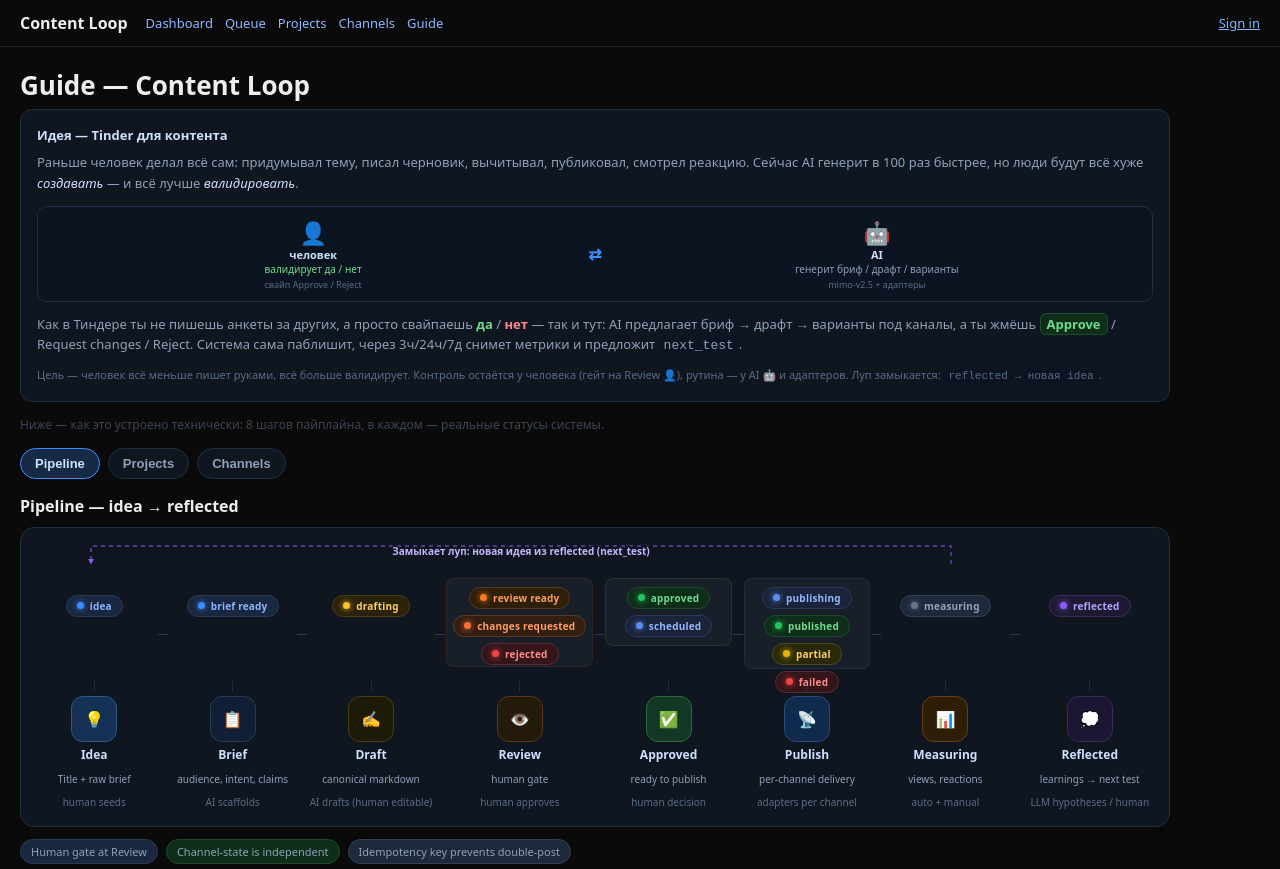
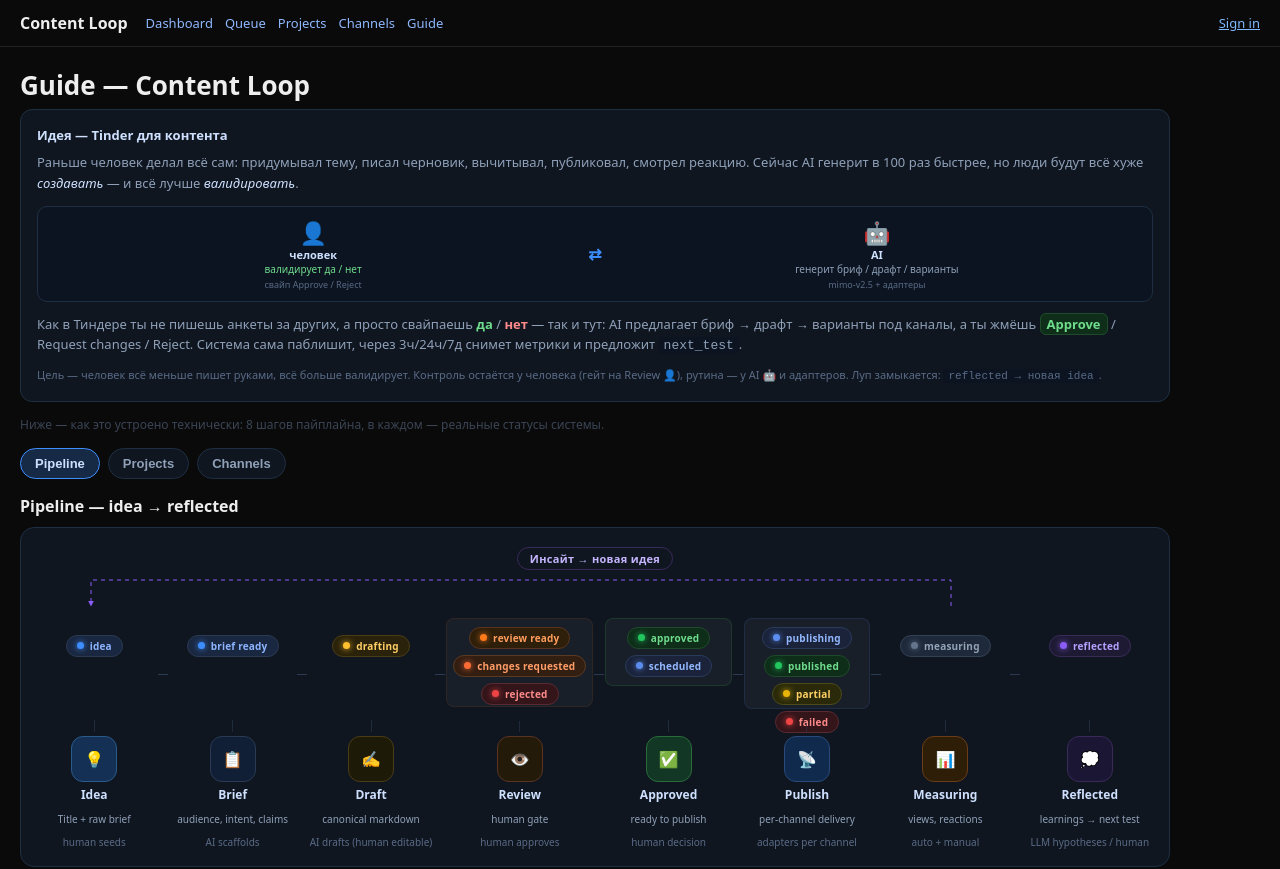
Before and after one commit to ai-synthetix/content-loop, a Next.js app in the folder web/: page /guide in a window 1280 px wide. Shown: the top 869 px of the page. Built offline with nearby package versions, Linux system fonts and the light colour scheme; no server answers.

Commit message:
fix(guide): human loop label above arrow, taller vertical ends, top spacing

```diff
--- a/web/app/guide/page.tsx
+++ b/web/app/guide/page.tsx
@@ -95,16 +95,16 @@ export default function GuidePage() {
           <h2 style={{ fontSize: 16, margin: "10px 0 10px" }}>Pipeline — idea → reflected</h2>
 
           <div style={{ background: "#0f1620", border: "1px solid #1e2f44", borderRadius: 14, padding: "14px 10px 18px", overflowX: "auto" }}>
-            <svg viewBox="0 0 980 28" width={980} height={28} style={{ display: "block", marginBottom: 8 }}>
+            <div style={{ textAlign: "center", marginBottom: 6, marginTop: 4 }}>
+              <span style={{ background: "#0f1620", border: "1px solid #3a2a5a", borderRadius: 20, padding: "3px 12px", fontSize: 11, fontWeight: 600, color: "#c4b5fd", letterSpacing: 0.3 }}>Инсайт → новая идея</span>
+            </div>
+            <svg viewBox="0 0 980 36" width={980} height={36} style={{ display: "block", marginBottom: 8 }}>
               <defs>
                 <marker id="arrow-guide" viewBox="0 0 10 10" refX={9} refY={5} markerWidth={6} markerHeight={6} orient="auto-start-reverse">
                   <path d="M 0 0 L 10 5 L 0 10 z" fill="#8b5cf6" />
                 </marker>
               </defs>
-              <path d="M 920 22 V 4 H 60 V 22" fill="none" stroke="#8b5cf6" strokeWidth={1} strokeDasharray="4 4" markerEnd="url(#arrow-guide)" />
-              <text x={490} y={13} textAnchor="middle" fontSize={10} fill="#c4b5fd" fontWeight={600} style={{ paintOrder: "stroke", stroke: "#0f1620", strokeWidth: 3 }}>
-                Замыкает луп: новая идея из reflected (next_test)
-              </text>
+              <path d="M 920 32 V 6 H 60 V 32" fill="none" stroke="#8b5cf6" strokeWidth={1} strokeDasharray="4 4" markerEnd="url(#arrow-guide)" />
             </svg>
             <div style={{ minWidth: 980, position: "relative", paddingBottom: 0, height: 230 }}>
               <div style={{ display: "flex", alignItems: "stretch", gap: 0, height: 230 }}>
```
